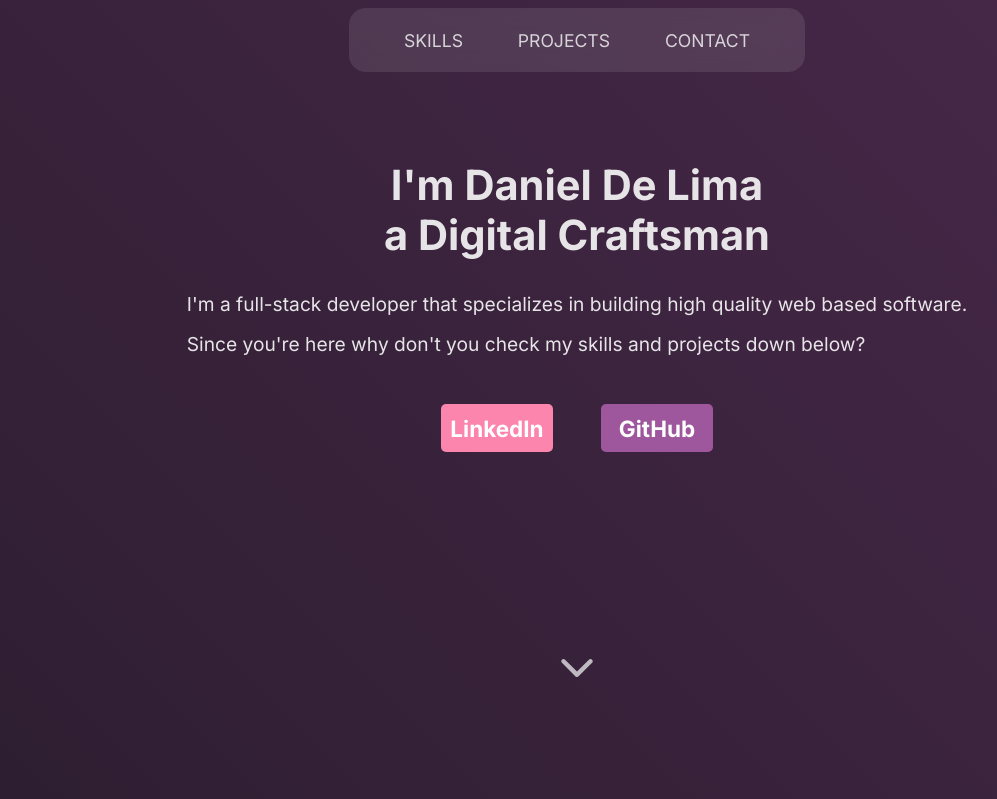
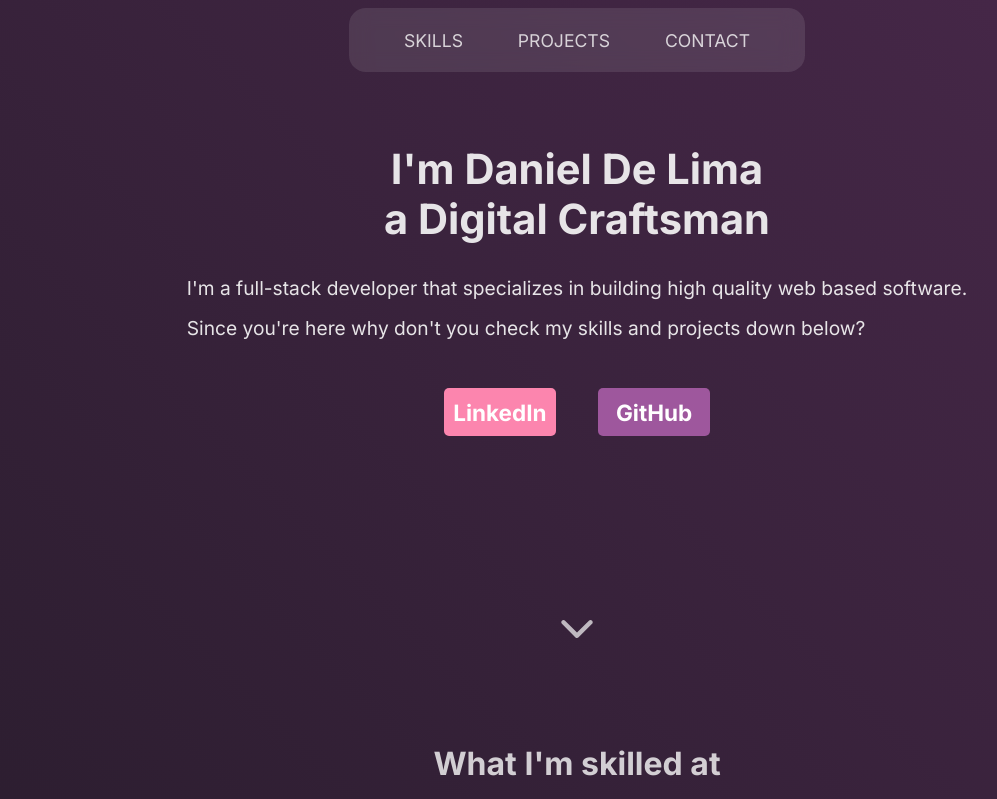
Before and after one commit to dndanli/dndanli-portfolio-v2, a React (Create React App) app in the folder dndanli-portfolio/: page / in a window 1280 px wide. Shown: the top 799 px of the page, without its empty margins (63-1060 px from the left). Built offline with nearby package versions, Linux system fonts and the light colour scheme.

Commit message:
global styles update

```diff
--- a/dndanli-portfolio/src/Components/GlobalStyles/GlobalStyles.ts
+++ b/dndanli-portfolio/src/Components/GlobalStyles/GlobalStyles.ts
@@ -4,18 +4,17 @@ const GlobalStyle = createGlobalStyle`
   *{
     margin: 0;
     padding: 0;
+    box-sizing: border-box;
   }
+  body {
 
-  body{
+    display: flex;
+    justify-content: center;
+    align-items: center;
 
     padding-inline: min(80vw, 10rem);
     background-color: #48284A;
     background-image: linear-gradient(45deg, #121417, #48284A);
-
-    @media only screen and (max-width: 600px){
-        padding-inline: min(80vw, 2rem);
-
-    }
   }
 
 
```
